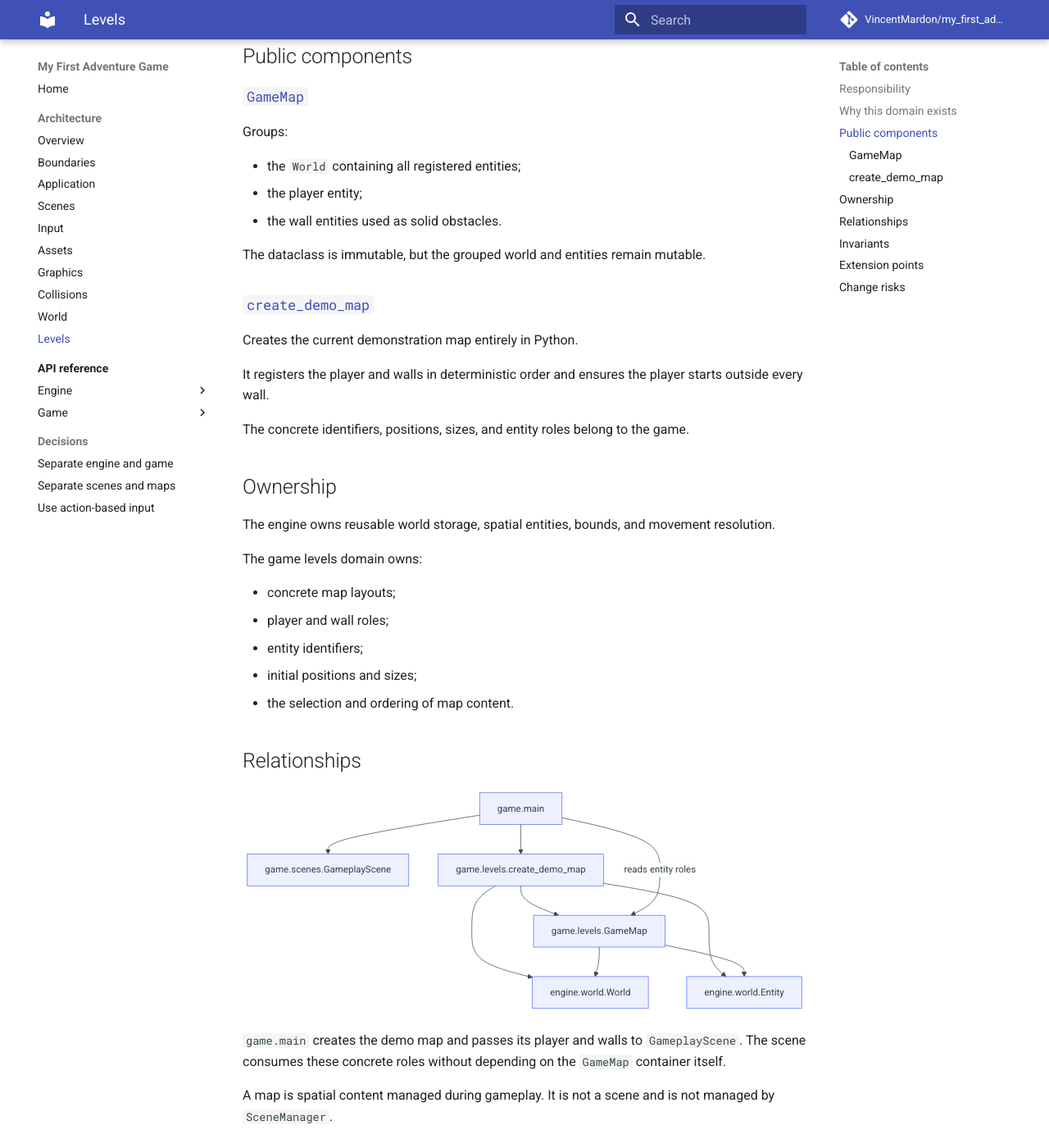
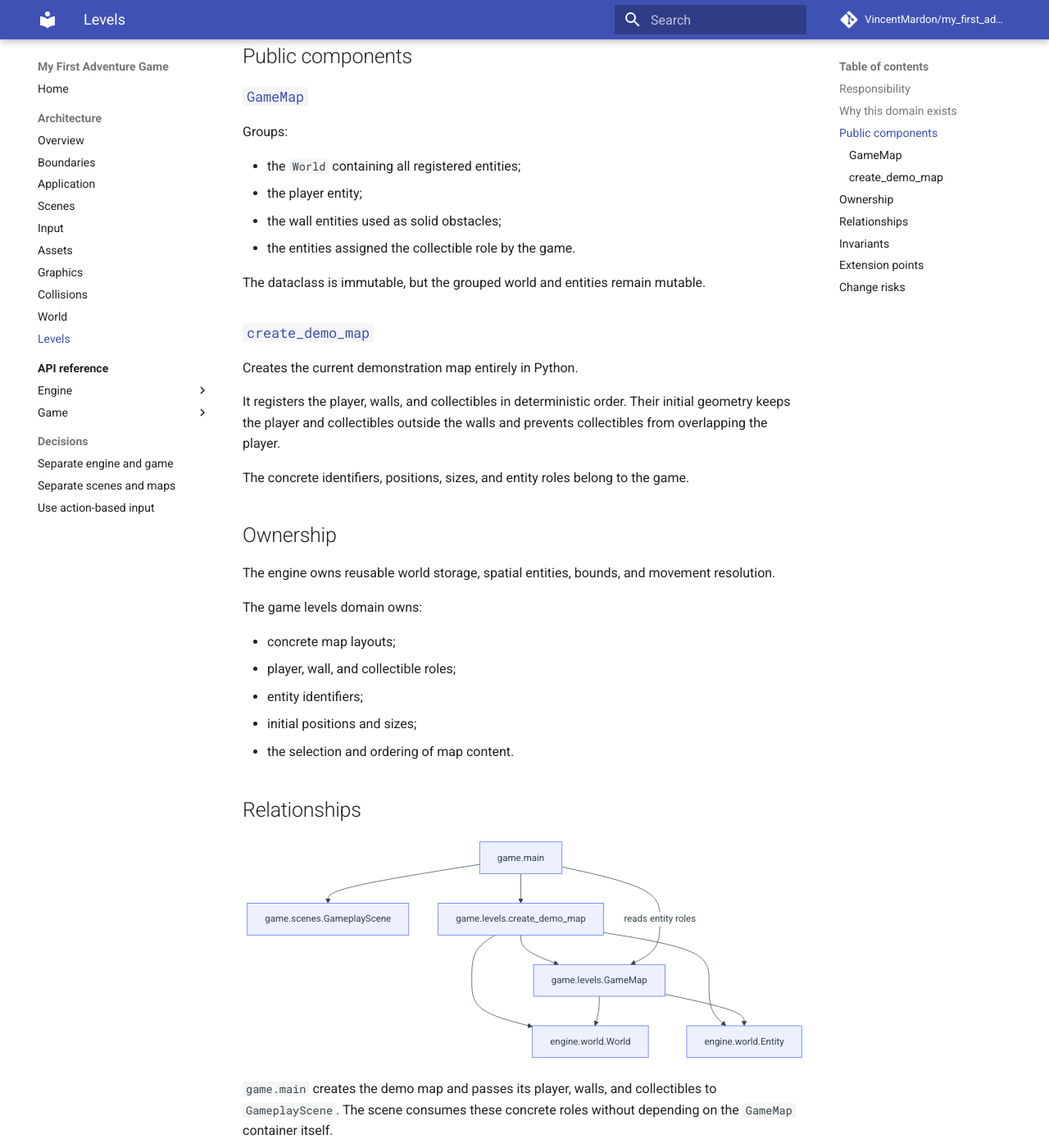
Before and after one commit to VincentMardon/my_first_adventure_game, an MkDocs documentation site: the page built from docs/architecture/levels.md, in a window 1280 px wide and 1400 px high, scrolled down 613 px. Shown: the whole window at 82% size. Built offline with MkDocs 1.6.1 and Material for MkDocs 9.7.7, drawn with Linux system fonts in a browser that asks for light colours; comment, search, counter and statistics services are not loaded; some of the changed text lies outside the part shown.

Commit message:
feat(gameplay): add collectible objects

````diff
--- a/docs/architecture/levels.md
+++ b/docs/architecture/levels.md
@@ -27,7 +27,8 @@ Groups:
 
 - the `World` containing all registered entities;
 - the player entity;
-- the wall entities used as solid obstacles.
+- the wall entities used as solid obstacles;
+- the entities assigned the collectible role by the game.
 
 The dataclass is immutable, but the grouped world and entities remain mutable.
 
@@ -35,8 +36,9 @@ The dataclass is immutable, but the grouped world and entities remain mutable.
 
 Creates the current demonstration map entirely in Python.
 
-It registers the player and walls in deterministic order and ensures the player
-starts outside every wall.
+It registers the player, walls, and collectibles in deterministic order. Their
+initial geometry keeps the player and collectibles outside the walls and prevents
+collectibles from overlapping the player.
 
 The concrete identifiers, positions, sizes, and entity roles belong to the game.
 
@@ -48,7 +50,7 @@ resolution.
 The game levels domain owns:
 
 - concrete map layouts;
-- player and wall roles;
+- player, wall, and collectible roles;
 - entity identifiers;
 - initial positions and sizes;
 - the selection and ordering of map content.
@@ -74,20 +76,21 @@ flowchart TD
     GameMain --> GameplayScene
 ```
 
-`game.main` creates the demo map and passes its player and walls to
-`GameplayScene`. The scene consumes these concrete roles without depending on
-the `GameMap` container itself.
+`game.main` creates the demo map and passes its player, walls, and collectibles
+to `GameplayScene`. The scene consumes these concrete roles without depending
+on the `GameMap` container itself.
 
 A map is spatial content managed during gameplay. It is not a scene and is not
 managed by `SceneManager`.
 
 ## Invariants
 
-- The player and every wall are registered in the same world.
+- The player, every wall, and every collectible are registered in the same world.
 - Entity identifiers are unique within the map.
 - Registration order is deterministic.
-- The map contains at least one wall.
+- The map contains at least one wall and one collectible.
 - The player starts outside every wall.
+- Every collectible starts outside the player and every wall.
 - Wall bounds are distinct.
 
 ## Extension points
@@ -100,8 +103,8 @@ the need.
 
 ## Change risks
 
-Moving `GameMap` into the engine would leak concrete player and wall roles into
-a reusable mechanism.
+Moving `GameMap` into the engine would leak concrete player, wall, and
+collectible roles into a reusable mechanism.
 
 Treating maps as scenes would couple spatial navigation to global application
 state.
````
Also changed, not shown: CHANGELOG.md (+3 -1 lines), README.md (+3 -1 lines), docs/architecture/overview.md (+8 -7 lines), docs/architecture/scenes.md (+13 -6 lines), 7 other files.
